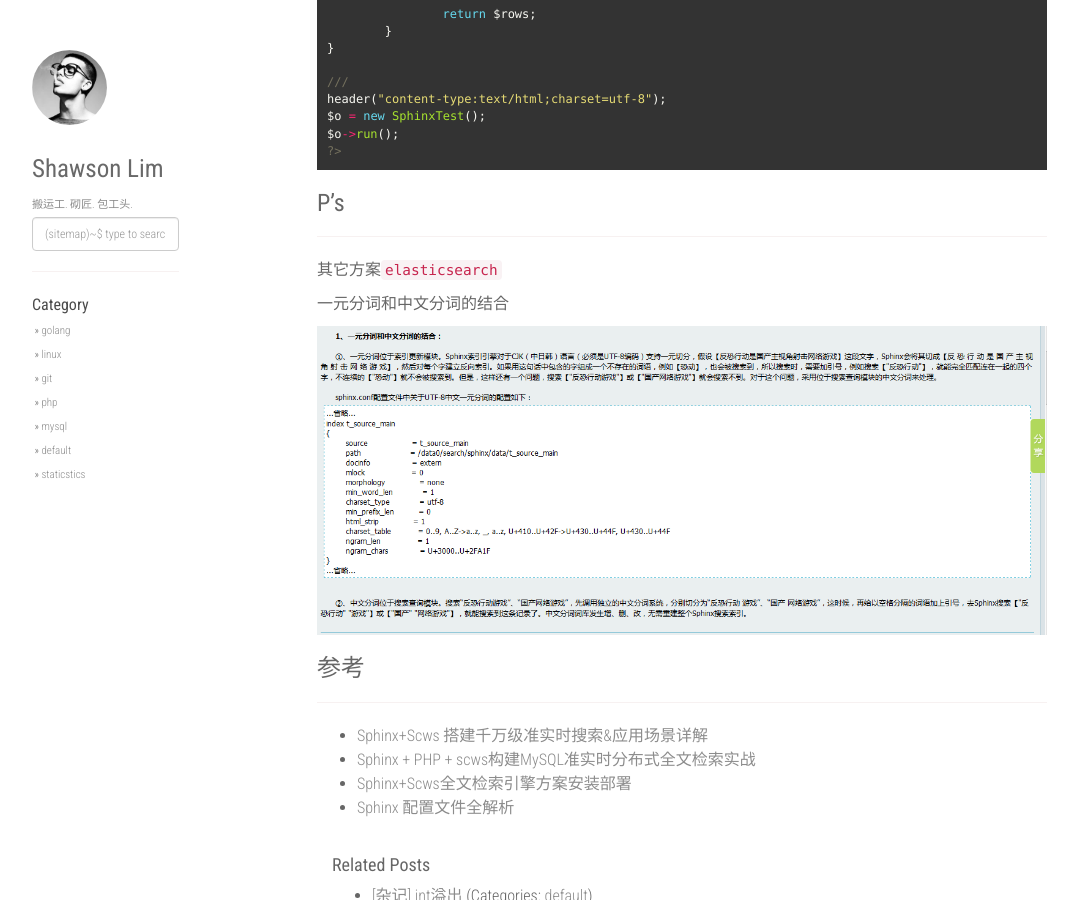
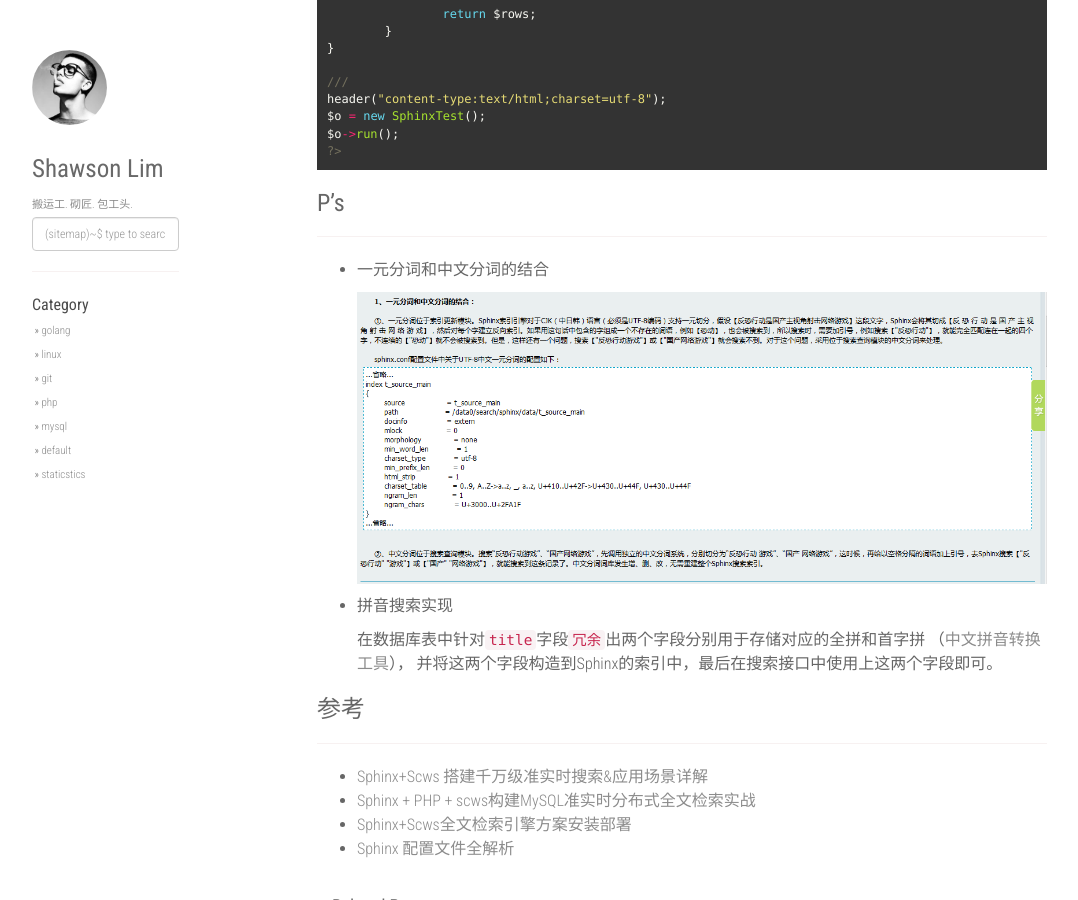
Before and after one commit to linsir123/linsir123.github.io, a Jekyll site: the page built from _posts/2015-08-20-sphinx-practice.md, in a window 1280 px wide and 900 px high, scrolled down 5627 px. Shown: the whole window, without its empty margins (53-1131 px from the left). Built offline with Jekyll 4.4.1, drawn with Linux system fonts in a browser that asks for light colours; nearby versions of some CDN libraries; comment, search, counter and statistics services are not loaded.

Commit message:
update post.

```diff
--- a/_posts/2015-08-20-sphinx-practice.md
+++ b/_posts/2015-08-20-sphinx-practice.md
@@ -306,11 +306,15 @@ $o->run();
 ### P's
 ---------------------
 
-其它方案`elasticsearch`
++ 一元分词和中文分词的结合
 
-一元分词和中文分词的结合
+	![cdn-source](/public/images/sphinx-words.png)
 
-![cdn-source](/public/images/sphinx-words.png)
++ 拼音搜索实现
+
+	在数据库表中针对`title`字段`冗余`出两个字段分别用于存储对应的全拼和首字拼
+	（[中文拼音转换工具](https://github.com/overtrue/pinyin){:target="_blank"}），
+	并将这两个字段构造到Sphinx的索引中，最后在搜索接口中使用上这两个字段即可。
 
 
 ### 参考
```
